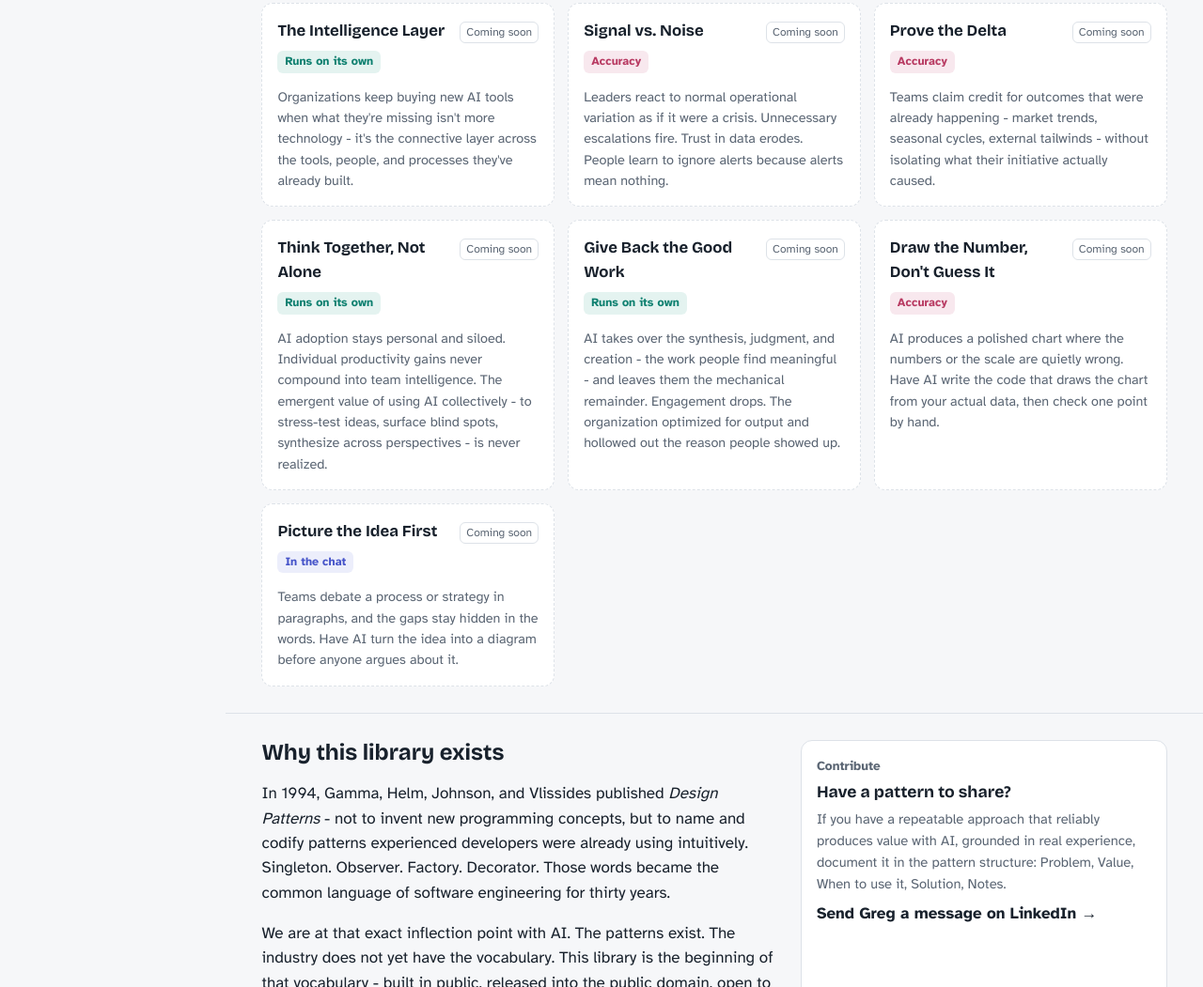
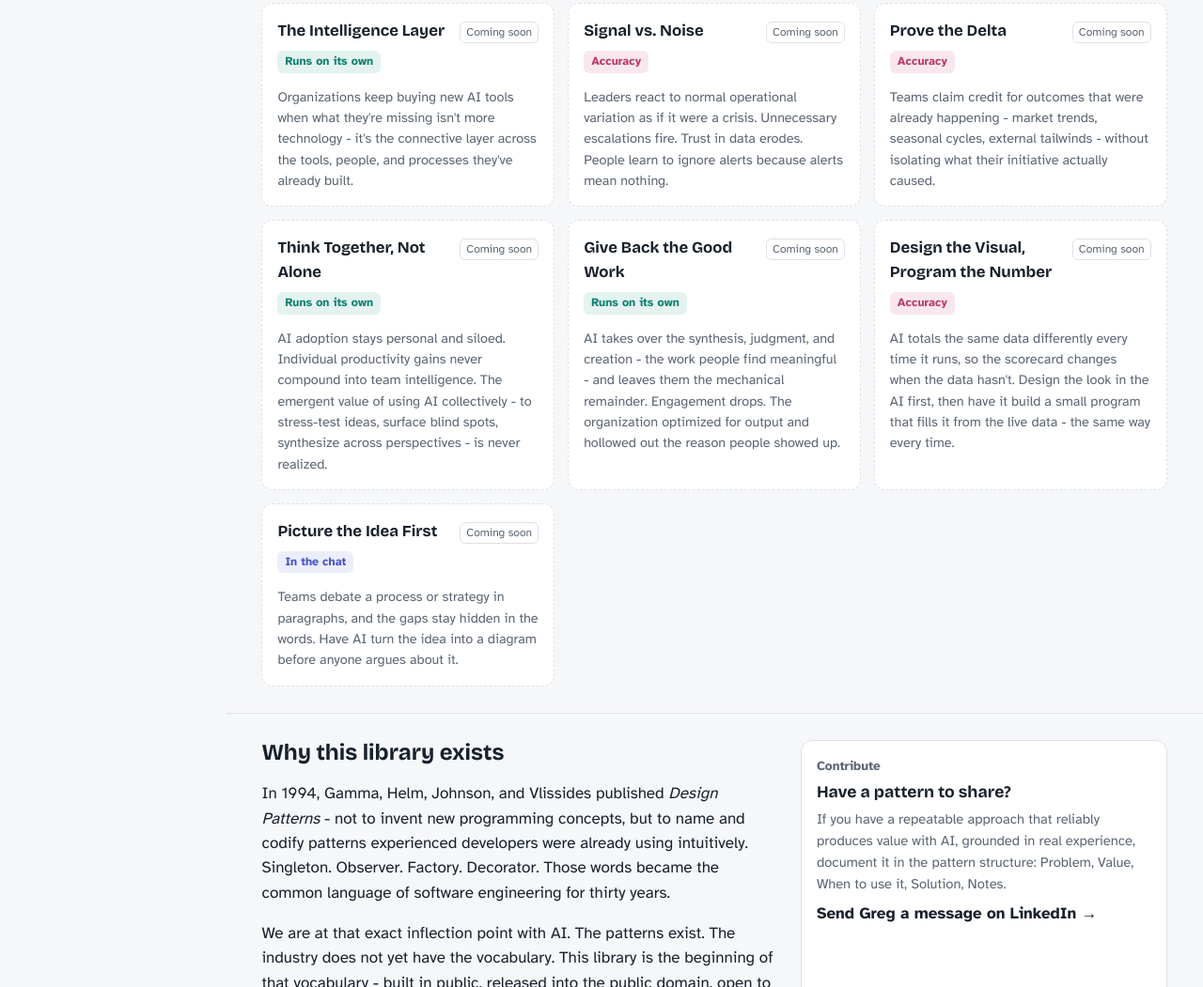
Before and after one commit to level5consulting/ai-success-patterns, a plain HTML site: page index.html in a window 1280 px wide. Shown: the part 5823-6874 px from the top of the page at 94% size. Drawn offline with nearby package versions, Linux system fonts and the light colour scheme.

Commit message:
Coming soon: Draw the Number, Don't Guess It renamed Design the Visual, Program the Number (Greg, Nov 23 interview); BACKLOG entry updated. Held for Greg's publish.
Co-Authored-By: Claude Opus 5.5 <noreply@anthropic.com>
Claude-Session: https://claude.ai/code/session_01Bdag5pEgso4TUxzX2dDpsF

```diff
--- a/index.html
+++ b/index.html
@@ -577,7 +577,7 @@ const BACKLOG = [
   { name: "Prove the Delta", cat: "acc", catLabel: "Accuracy", failure: "Teams claim credit for outcomes that were already happening  -  market trends, seasonal cycles, external tailwinds  -  without isolating what their initiative actually caused." },
   { name: "Think Together, Not Alone", cat: "agent", catLabel: "Runs on its own", failure: "AI adoption stays personal and siloed. Individual productivity gains never compound into team intelligence. The emergent value of using AI collectively  -  to stress-test ideas, surface blind spots, synthesize across perspectives  -  is never realized." },
   { name: "Give Back the Good Work", cat: "agent", catLabel: "Runs on its own", failure: "AI takes over the synthesis, judgment, and creation  -  the work people find meaningful  -  and leaves them the mechanical remainder. Engagement drops. The organization optimized for output and hollowed out the reason people showed up." },
-  { name: "Draw the Number, Don't Guess It", cat: "acc", catLabel: "Accuracy", failure: "AI produces a polished chart where the numbers or the scale are quietly wrong. Have AI write the code that draws the chart from your actual data, then check one point by hand." },
+  { name: "Design the Visual, Program the Number", cat: "acc", catLabel: "Accuracy", failure: "AI totals the same data differently every time it runs, so the scorecard changes when the data hasn't. Design the look in the AI first, then have it build a small program that fills it from the live data - the same way every time." },
   { name: "Picture the Idea First", cat: "conv", catLabel: "In the chat", failure: "Teams debate a process or strategy in paragraphs, and the gaps stay hidden in the words. Have AI turn the idea into a diagram before anyone argues about it." },
 ];
 
```
Also changed, not shown: 1 other file.
